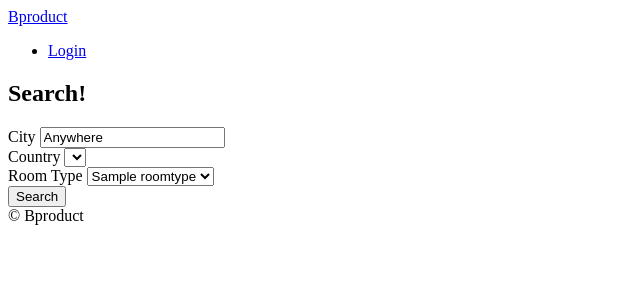
After one commit to sangsunyim/airbnb-clone-2022, a Django app: page /rooms/search/ in a window 1280 px wide. The commit adds this page. Shown: the top 300 px of the page, without its empty margins (0-640 px from the left). Run offline with Django 3.2, Linux system fonts and the light colour scheme; tables that the repository leaves empty hold one stand-in row (values such as "Sample post"); lists and menus that the app fills with data are empty.

Commit message:
Search view starting form

```diff
--- a/rooms/urls.py
+++ b/rooms/urls.py
@@ -3,4 +3,7 @@ from . import views
 
 app_name = "rooms"
 
-urlpatterns = [path("<int:pk>", views.RoomDetail.as_view(), name="detail")]
+urlpatterns = [
+    path("<int:pk>", views.RoomDetail.as_view(), name="detail"),
+    path("search/", views.search, name="search"),
+]
--- a/rooms/views.py
+++ b/rooms/views.py
@@ -1,4 +1,6 @@
 from django.views.generic import ListView, DetailView
+from django.shortcuts import render
+from django_countries import countries
 from . import models
 
 
@@ -18,3 +20,14 @@ class RoomDetail(DetailView):
     """ RoomDetail Definiton """
 
     model = models.Room
+
+
+def search(request):
+    city = request.GET.get("city", "Anywhere")
+    city = str.capitalize(city)
+    room_types = models.RoomType.objects.all()
+    return render(
+        request,
+        "rooms/search.html",
+        {"city": city, "countries": countries, "room_types": room_types},
+    )
--- a/templates/base.html
+++ b/templates/base.html
@@ -4,12 +4,17 @@
     <meta charset="UTF-8">
     <meta http-equiv="X-UA-Compatible" content="IE=edge">
     <meta name="viewport" content="width=device-width, initial-scale=1.0">
-    <title>{% block page_name %}{% endblock page_name %}| Bproduct</title>
+    <title>{% block page_title %}{% endblock page_title %}| Bproduct</title>
 </head>
 <body>
-
-    {% include "partials/header.html" %}
-
+    <header>
+        {% include "partials/nav.html" %}
+        {% block search-bar %}
+            <form method="get" action="{% url "rooms:search" %}">
+                <input name="city" placeholder="Search by City"/>
+            </form>
+        {% endblock search-bar %}
+    </header>
     {% block content %}{% endblock  %}
 
     {% include "partials/footer.html" %}
--- a/templates/partials/header.html
+++ /dev/null
@@ -1,6 +0,0 @@
-<header>
-    <a href="{% url "core:home" %}">Bproduct</a>
-    <ul>
-        <li><a href="#">Login</a></li>
-    </ul>
-</header>
--- /dev/null
+++ b/templates/partials/nav.html
@@ -0,0 +1,5 @@
+
+<a href="{% url "core:home" %}">Bproduct</a>
+<ul>
+    <li><a href="#">Login</a></li>
+</ul>
--- a/templates/rooms/room_detail.html
+++ b/templates/rooms/room_detail.html
@@ -1,6 +1,6 @@
 {% extends 'base.html' %}
 
-{% block page_name %}Home {% endblock page_name %}
+{% block page_title %} {{room.name}} {% endblock page_title %}
 
 {% block content %}
 <div>
--- a/templates/rooms/room_list.html
+++ b/templates/rooms/room_list.html
@@ -1,6 +1,6 @@
 {% extends 'base.html' %}
 
-{% block page_name %}Home {% endblock page_name %}
+{% block page_title %}Home {% endblock page_title %}
 
 {% block content %}
 
--- /dev/null
+++ b/templates/rooms/search.html
@@ -0,0 +1,42 @@
+{% extends "base.html" %}
+
+{% block page_title %}
+    Search
+{% endblock page_title %}
+
+{% block search-bar %}
+{% endblock search-bar %}
+
+{% block content %}
+
+    <h2>Search!</h2>
+
+    <form method="get" action="{% url "rooms:search" %}">
+        <div>
+            <label for="city">City</label>
+            <input value="{{city}}" name="city" placeholder="Search by City"/>
+        </div>
+
+        <div>
+            <label for="country">Country</label>
+            <select id="country" name="country">
+                {% for country in countries %}
+                    <option value="{{country.code}}">{{country.name}}</option>
+                {% endfor %}
+            </select>
+        </div>
+
+        <div>
+            <label for="room_type">Room Type</label>
+            <select id="room_type" name="room_type">
+                {% for room_type in room_types %}
+                    <option value="{{room_type.pk}}">{{room_type.name}}</option>
+                {% endfor %}
+            </select>
+        </div>
+
+        <button>Search</button>
+
+    </form>
+
+{% endblock content %}
```
